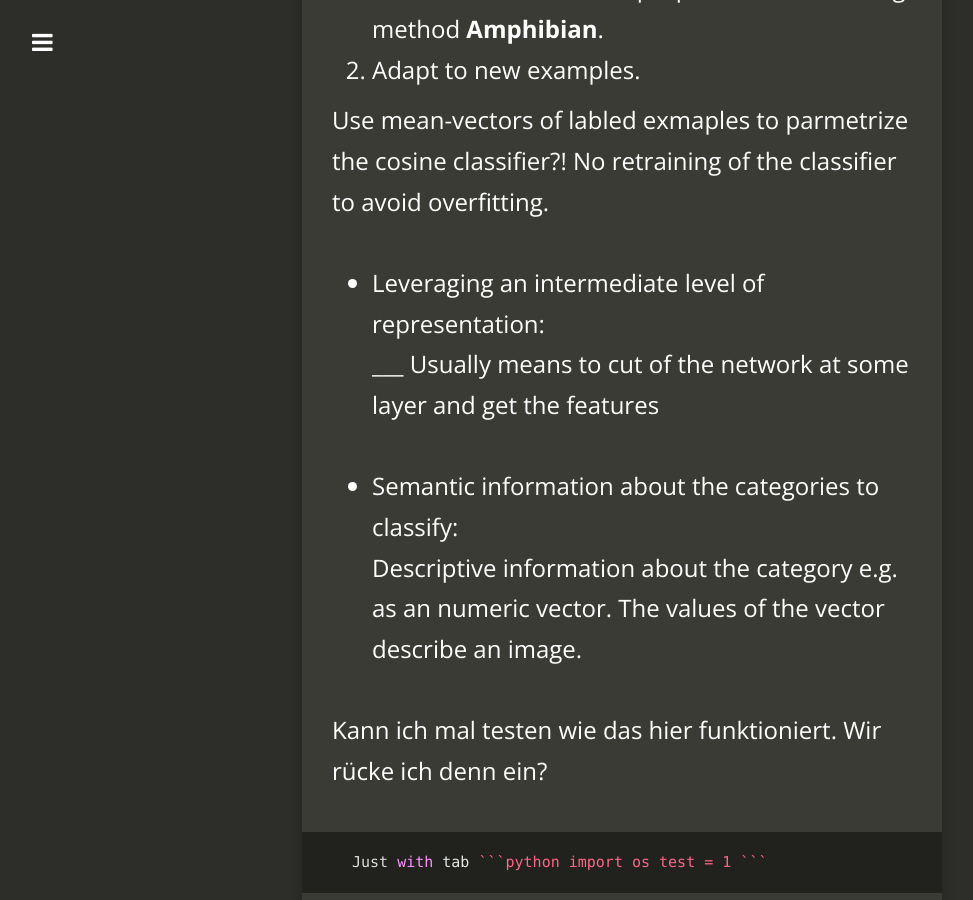
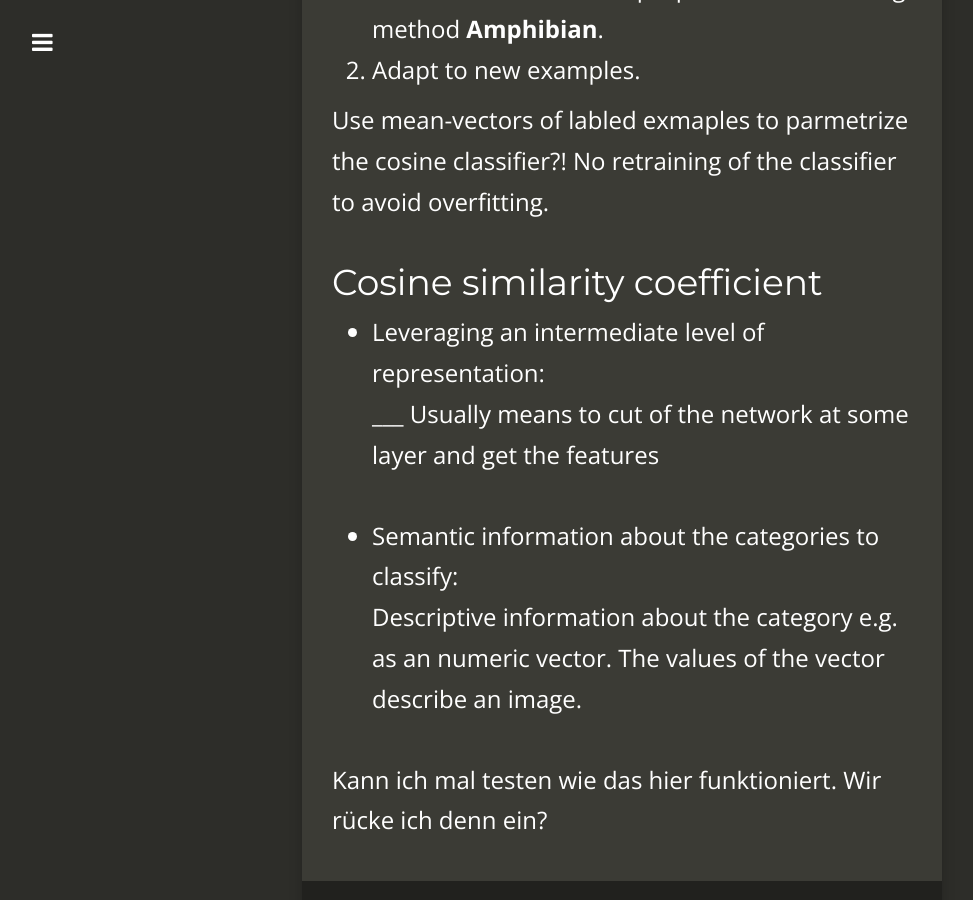
Before and after one commit to KuenstlicheIntelligenz/KuenstlicheIntelligenz.github.io, a Jekyll site: the page built from _posts/2020-01-13-Fast-and-Generalized-Adaption-for-Few-Shot-Learning.md, in a window 1280 px wide and 900 px high, scrolled down 2231 px. Shown: the whole window, without its empty margins (18-991 px from the left). Built offline with Jekyll 4.4.1, drawn with Linux system fonts in a browser that asks for light colours; nearby versions of some CDN libraries.

Commit message:
day push

```diff
--- a/_posts/2020-01-13-Fast-and-Generalized-Adaption-for-Few-Shot-Learning.md
+++ b/_posts/2020-01-13-Fast-and-Generalized-Adaption-for-Few-Shot-Learning.md
@@ -43,6 +43,8 @@ Also use the proposed meta learning method **Amphibian**.
 Use mean-vectors of labled exmaples to parmetrize the cosine classifier?!
 No retraining of the classifier to avoid overfitting.
 
+# Cosine similarity coefficient
+
 
 
 - Leveraging an intermediate level of representation:
```
